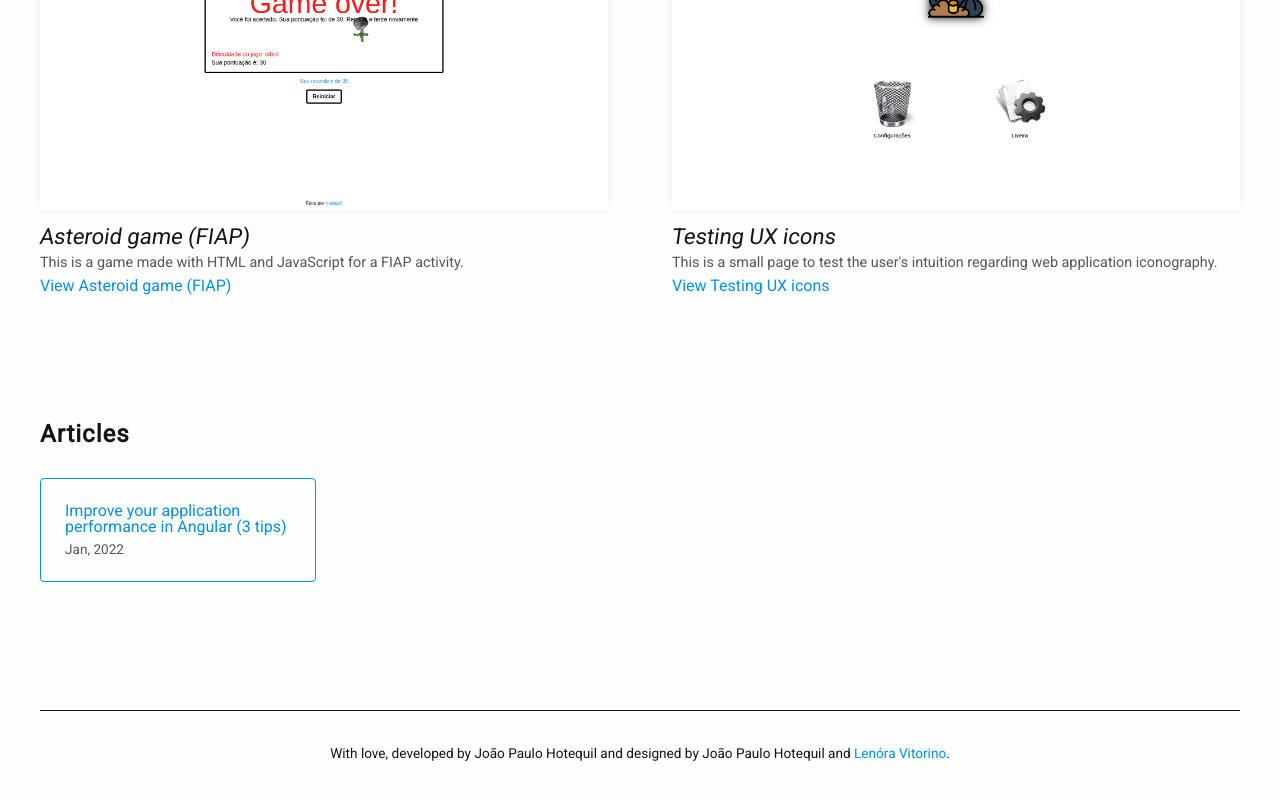
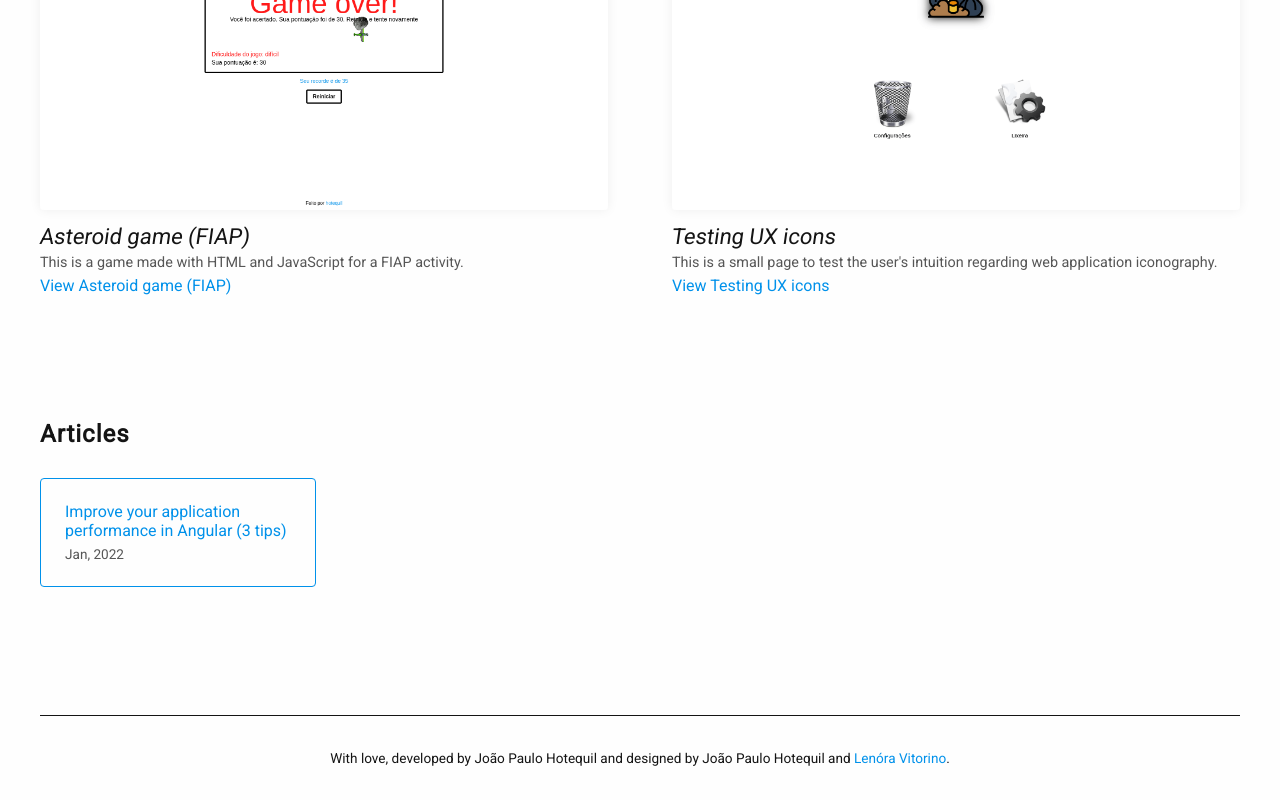
Before and after one commit to hotequil/hotequil-site, an Angular app: page / in a window 1280 px wide. Shown: the part 3808-4608 px from the top of the page. Built offline with nearby package versions, Linux system fonts and the light colour scheme.

Commit message:
feat: adjust line-height article

```diff
--- a/src/app/modules/articles/item/articles-item.component.scss
+++ b/src/app/modules/articles/item/articles-item.component.scss
@@ -27,6 +27,10 @@
         color: $grey-color;
     }
 
+    &__text{
+        line-height: 1.15;
+    }
+
     &:hover, &:focus{
         background-color: $opaque-color;
     }
```
